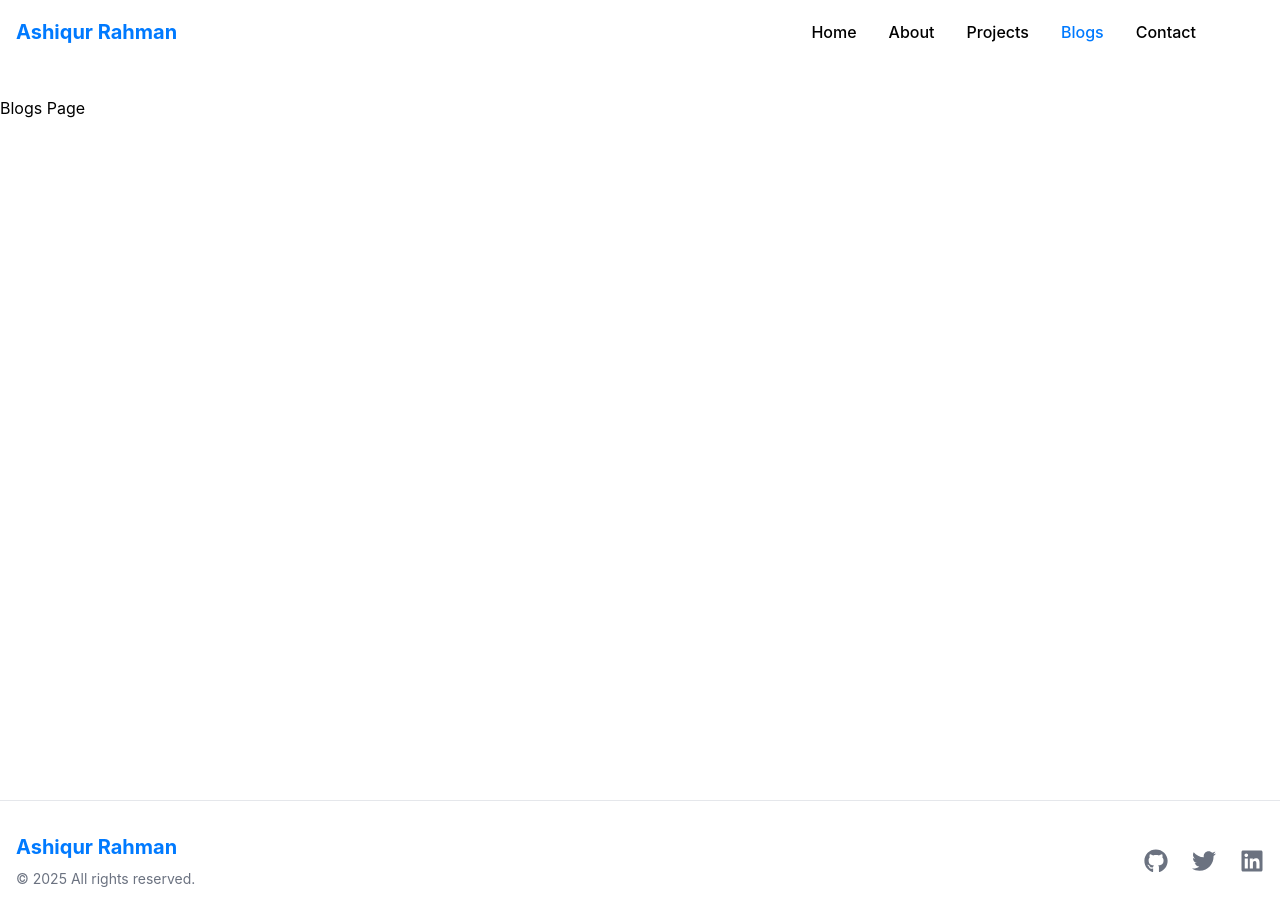
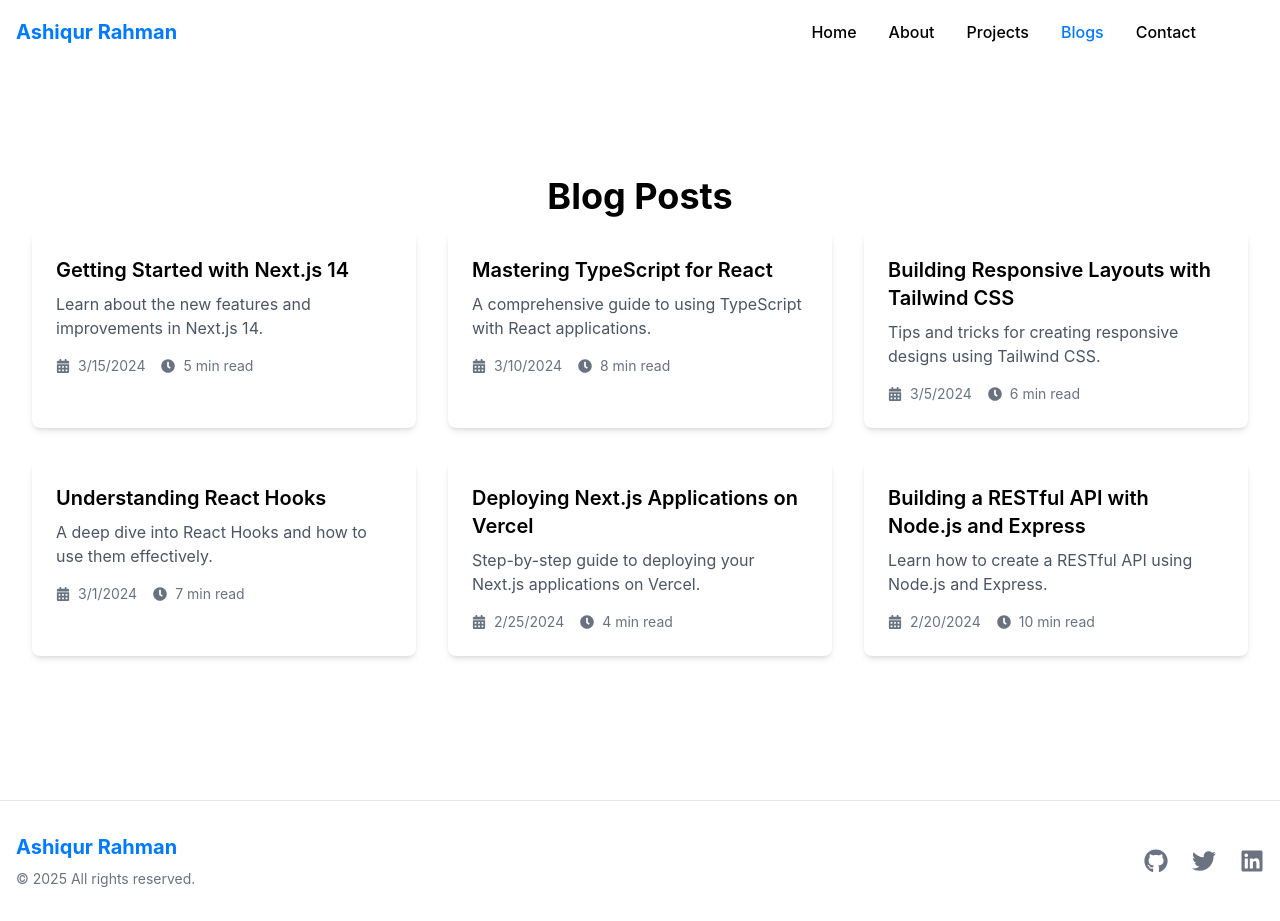
Before and after one commit to Ashiqur97/Portfolio-using-next-js-framar-motion, a Next.js app: page /blogs in a window 1280 px wide. Built offline with nearby package versions, Linux system fonts and the light colour scheme.

Commit message:
change and update

```diff
--- a/src/app/blogs/page.tsx
+++ b/src/app/blogs/page.tsx
@@ -1,9 +1,38 @@
+import { blogs } from '@/contents/blogs'
+import Link from 'next/link'
 import React from 'react'
+import { FaCalendarAlt, FaClock } from 'react-icons/fa'
 
 const Blogs = () => {
   return (
-    <div>
-      Blogs Page
+    <div className='container max-w-7xl mx-auto py-20'>
+      <h1 className='text-4xl font-bold mb-4 text-center'>Blog Posts</h1>
+
+       <div className='grid grid-cols-1 md:grid-cols-3 gap-8'>
+            {
+                blogs.map((blog) => (
+                    <article key={blog.slug} className='bg-white dark:bg-dark/50 rounded-lg shadow-md p-6'>
+                            <Link href={`/blogs/${blog.slug}`}>
+                                    <h3 className='text-xl font-semibold mb-2 hover:text-primary transition-colors'>{blog.title}</h3>
+                            </Link>
+
+                            <p className='text-gray-600 dark:text-gray-300 mb-4'>{blog.excerpt}</p>
+
+                            <div className='flex items-center text-sm text-gray-500 dark:text-gray-400 space-x-4'>
+                            <span className='flex items-center'>
+                                <FaCalendarAlt className="mr-2" />
+                                {new Date(blog.date).toLocaleDateString()}
+                            </span>
+
+                            <span className='flex items-center'>
+                                <FaClock className="mr-2" />
+                                {blog.readTime}
+                            </span>
+                            </div>
+                    </article>
+                ))
+            }
+        </div>
     </div>
   )
 }
```
